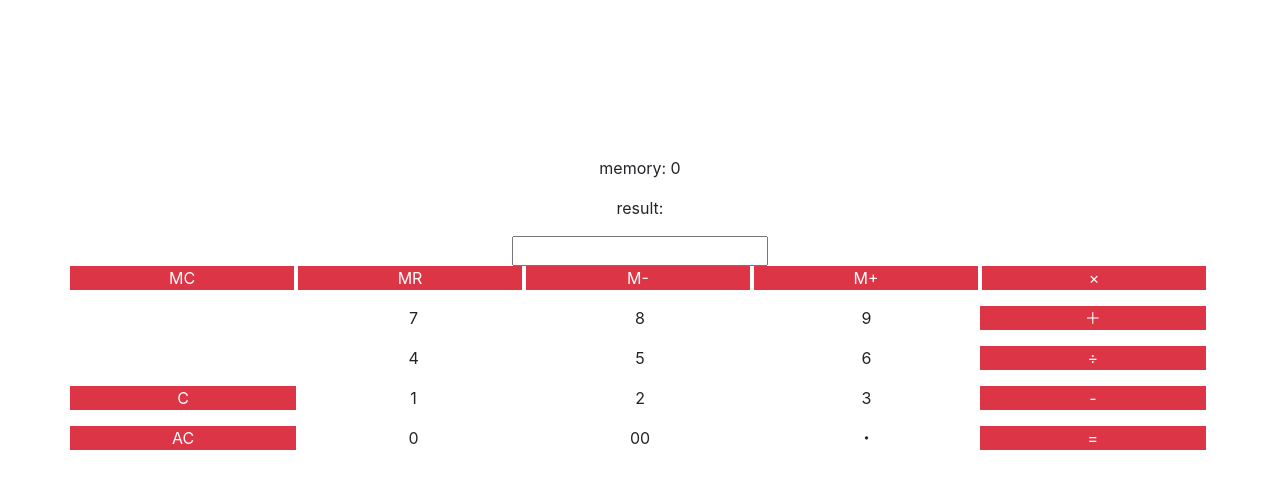
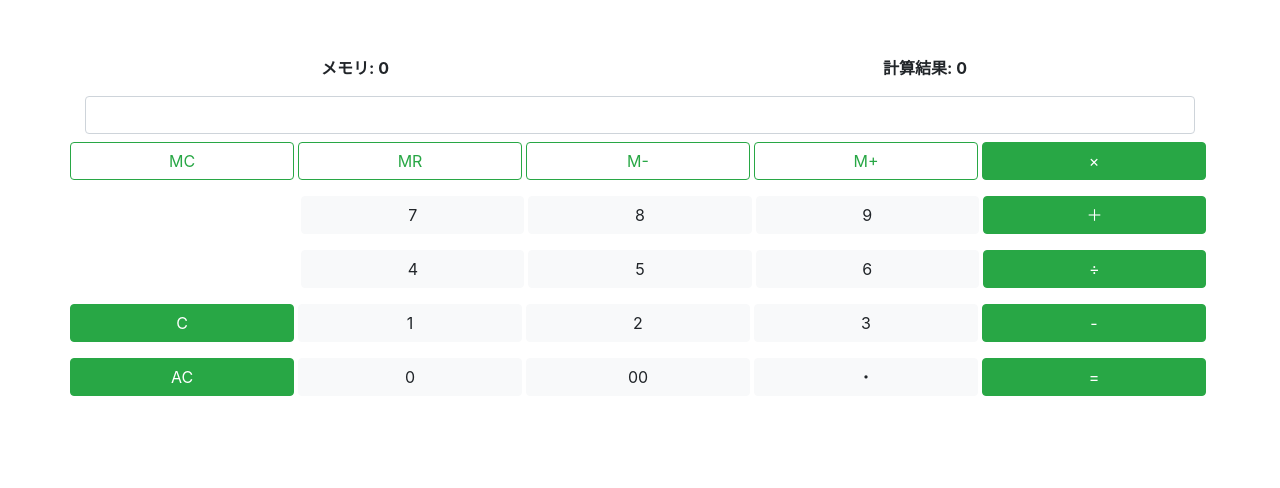
Before and after one commit to kenzoukenzou/calculator, a React (Create React App) app: page / in a window 1280 px wide. Shown: the part 144-632 px from the top of the page. Built offline with nearby package versions, Linux system fonts and the light colour scheme.

Commit message:
fix: calculator UI (ボタンの色等修正)

```diff
--- a/public/index.html
+++ b/public/index.html
@@ -11,7 +11,7 @@
         min-height: 600px;
       }
       .custom-middle {
-        margin-top: 300px;
+        margin-top: 200px;
       }
     </style>
     <title>React App</title>
--- a/src/App.js
+++ b/src/App.js
@@ -3,17 +3,17 @@ import React, { Component } from "react";
 class App extends Component {
   state = {
     calc_result: "",
-    display_result: "",
+    display_result: 0,
     memory: 0
   };
 
   // 四則演算
   calc = cmd => {
-    if (cmd == "=") {
+    if (cmd === "=") {
       this.setState({
         calc_result: eval(this.state.calc_result)
       });
-    } else if (cmd == "AC") {
+    } else if (cmd === "AC") {
       this.setState({
         calc_result: ""
       });
@@ -26,20 +26,20 @@ class App extends Component {
 
   // メモリー機能
   memory = cmd => {
-    if (cmd == "M+") {
+    if (cmd === "M+") {
       this.setState({
         memory: this.state.memory + eval(this.state.calc_result),
         calc_result: "",
         display_result: eval(this.state.calc_result)
       });
-    } else if (cmd == "M-") {
+    } else if (cmd === "M-") {
       this.setState({
         memory: this.state.memory - eval(this.state.calc_result),
         calc_result: "",
         display_result: eval(this.state.calc_result)
       });
-    } else if (cmd == "MR") {
-    } else if (cmd == "MC") {
+    } else if (cmd === "MR") {
+    } else if (cmd === "MC") {
       this.setState({
         memory: 0
       });
@@ -49,31 +49,42 @@ class App extends Component {
   render() {
     return (
       <div className="container text-center custom-middle">
-        <p>memory: {this.state.memory}</p>
-        <p>result: {this.state.display_result}</p>
-        <input type="text" name="text" value={this.state.calc_result} />
+        <div className="row mb-3">
+          <div className="col font-weight-bold">
+            メモリ: {this.state.memory}
+          </div>
+          <div className="col font-weight-bold">
+            計算結果: {this.state.display_result}
+          </div>
+        </div>
+        <input
+          type="text"
+          name="text"
+          className="form-control mb-2"
+          value={this.state.calc_result}
+        />
         <div className="row">
           <div
-            className="col mr-1 bg-danger text-white"
+            className="col mr-1 btn btn-outline-success"
             onClick={e => this.memory("MC")}
           >
             MC
           </div>
-          <div className="col mr-1 bg-danger text-white">MR</div>
+          <div className="col mr-1 btn btn-outline-success">MR</div>
           <div
-            className="col mr-1 bg-danger text-white"
+            className="col mr-1 btn btn-outline-success"
             onClick={e => this.memory("M-")}
           >
             M-
           </div>
           <div
-            className="col mr-1 bg-danger text-white"
+            className="col mr-1 btn btn-outline-success"
             onClick={e => this.memory("M+")}
           >
             M+
           </div>
           <div
-            className="col mr-1 bg-danger text-white"
+            className="col mr-1 btn btn-success"
             onClick={e => this.calc("*")}
           >
             ×
@@ -81,17 +92,17 @@ class App extends Component {
         </div>
         <div className="row mt-3">
           <div className="col mr-1 text-white" />
-          <div className="col" onClick={e => this.calc("7")}>
+          <div className="btn btn-light col mr-1" onClick={e => this.calc("7")}>
             7
           </div>
-          <div className="col" onClick={e => this.calc("8")}>
+          <div className="btn btn-light col mr-1" onClick={e => this.calc("8")}>
             8
           </div>
-          <div className="col" onClick={e => this.calc("9")}>
+          <div className="btn btn-light col mr-1" onClick={e => this.calc("9")}>
             9
           </div>
           <div
-            className="col mr-1 bg-danger text-white"
+            className="col mr-1 btn btn-success"
             onClick={e => this.calc("+")}
           >
             ＋
@@ -99,35 +110,35 @@ class App extends Component {
         </div>
         <div className="row mt-3">
           <div className="col mr-1 text-white" />
-          <div className="col" onClick={e => this.calc("4")}>
+          <div className="btn btn-light col mr-1" onClick={e => this.calc("4")}>
             4
           </div>
-          <div className="col" onClick={e => this.calc("5")}>
+          <div className="btn btn-light col mr-1" onClick={e => this.calc("5")}>
             5
           </div>
-          <div className="col" onClick={e => this.calc("6")}>
+          <div className="btn btn-light col mr-1" onClick={e => this.calc("6")}>
             6
           </div>
           <div
-            className="col mr-1 bg-danger text-white"
+            className="col mr-1 btn btn-success"
             onClick={e => this.calc("/")}
           >
             ÷
           </div>
         </div>
         <div className="row mt-3">
-          <div className="col mr-1 bg-danger text-white">C</div>
-          <div className="col" onClick={e => this.calc("1")}>
+          <div className="col mr-1 btn btn-success">C</div>
+          <div className="btn btn-light col mr-1" onClick={e => this.calc("1")}>
             1
           </div>
-          <div className="col" onClick={e => this.calc("2")}>
+          <div className="btn btn-light col mr-1" onClick={e => this.calc("2")}>
             2
           </div>
-          <div className="col" onClick={e => this.calc("3")}>
+          <div className="btn btn-light col mr-1" onClick={e => this.calc("3")}>
             3
           </div>
           <div
-            className="col mr-1 bg-danger text-white"
+            className="col mr-1 btn btn-success"
             onClick={e => this.calc("-")}
           >
             -
@@ -135,22 +146,25 @@ class App extends Component {
         </div>
         <div className="row mt-3">
           <div
-            className="col mr-1 bg-danger text-white"
+            className="col mr-1 btn btn-success"
             onClick={e => this.calc("AC")}
           >
             AC
           </div>
-          <div className="col" onClick={e => this.calc("0")}>
+          <div className="btn btn-light col mr-1" onClick={e => this.calc("0")}>
             0
           </div>
-          <div className="col" onClick={e => this.calc("00")}>
+          <div
+            className="btn btn-light col mr-1"
+            onClick={e => this.calc("00")}
+          >
             00
           </div>
-          <div className="col" onClick={e => this.calc(".")}>
+          <div className="btn btn-light col mr-1" onClick={e => this.calc(".")}>
             ・
           </div>
           <div
-            className="col mr-1 bg-danger text-white"
+            className="col mr-1 btn btn-success"
             onClick={e => this.calc("=")}
           >
             =
```
